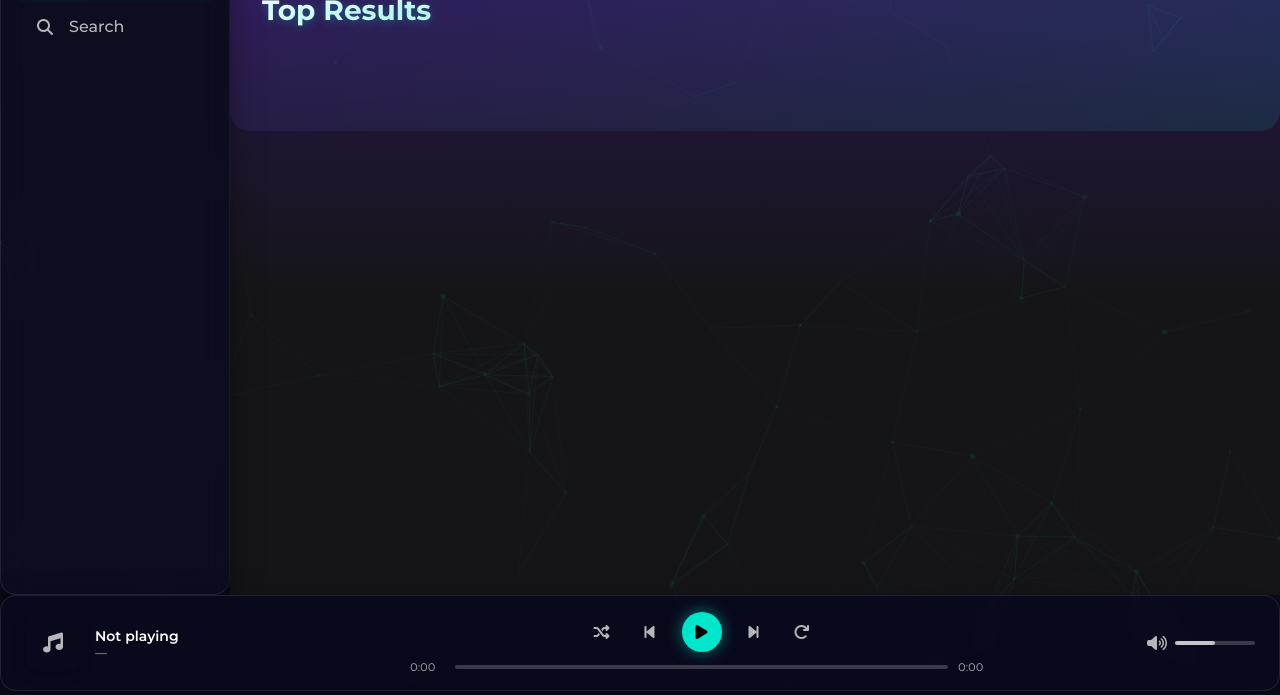
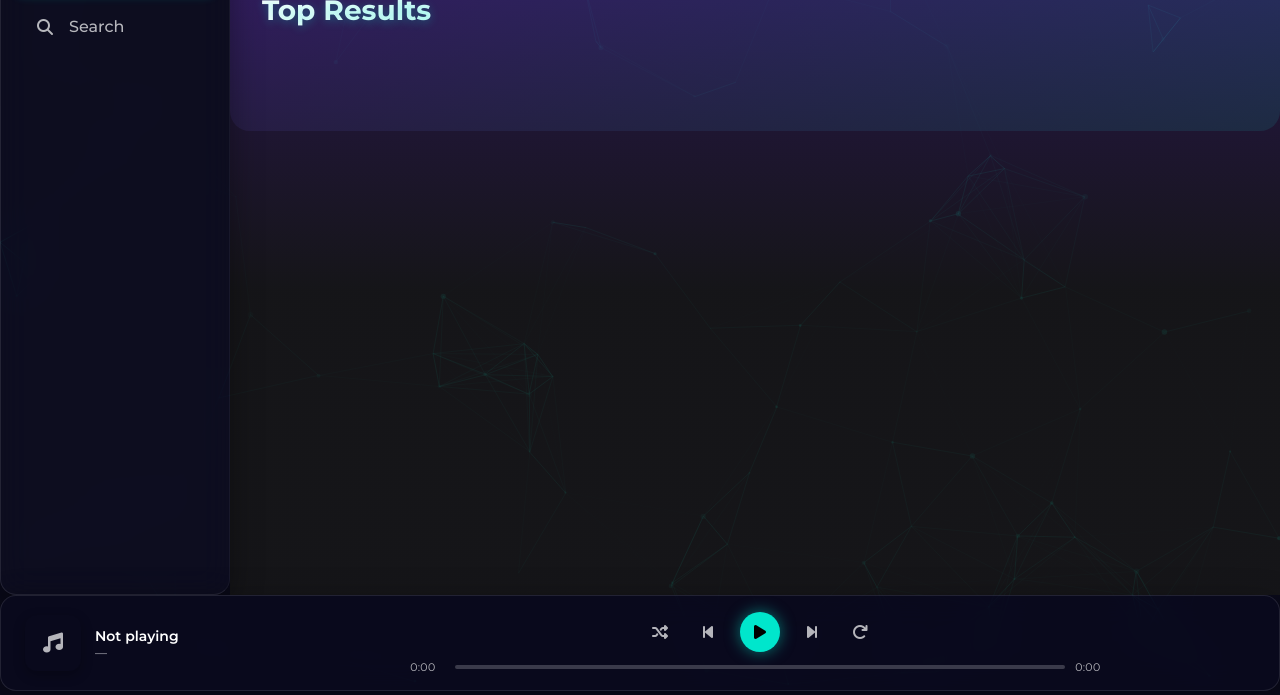
Before and after one commit to synt4x-an0ndo/harmoniq, a plain HTML site: page index.html in a window 1280 px wide. Shown: the part 109-804 px from the top of the page. Drawn offline with nearby package versions, Linux system fonts and the light colour scheme; no server answers.

Commit message:
Update index.html

```diff
--- a/index.html
+++ b/index.html
@@ -886,13 +886,7 @@
                 </div>
             </div>
 
-            <div class="volume-controls">
-                <i class="fas fa-volume-up volume-icon"></i>
-                <div class="volume-bar">
-                    <div class="volume-fill"></div>
-                    <div class="volume-handle"></div>
-                </div>
-            </div>
+
         </footer>
     </div>
 
```
